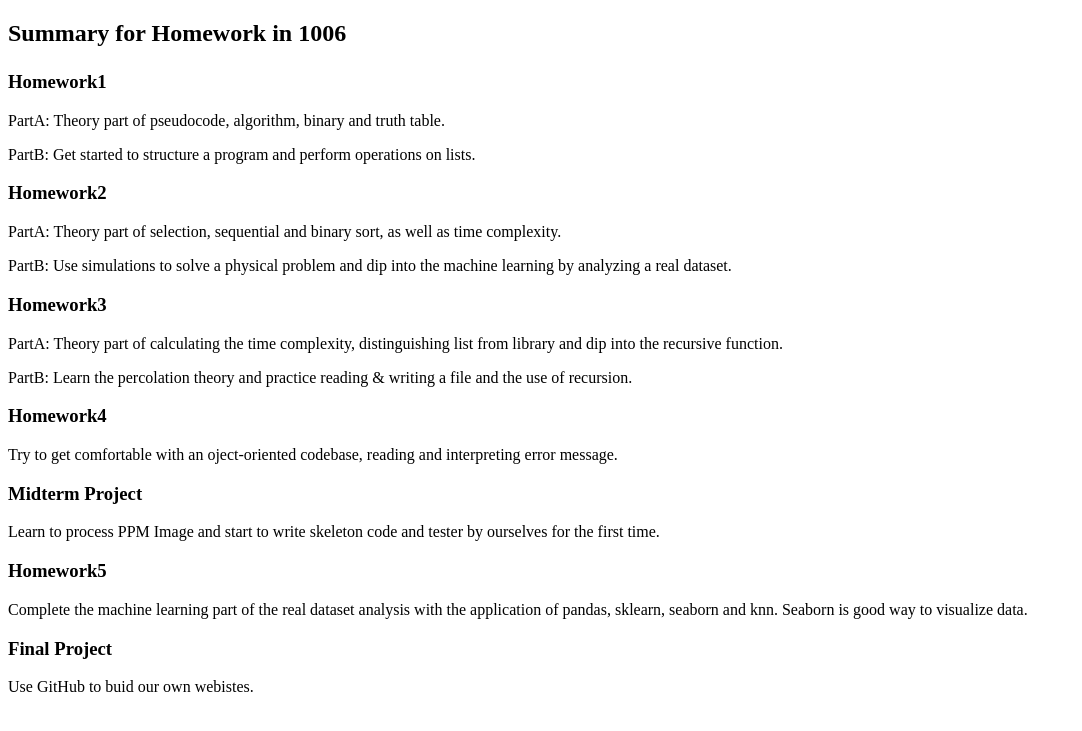
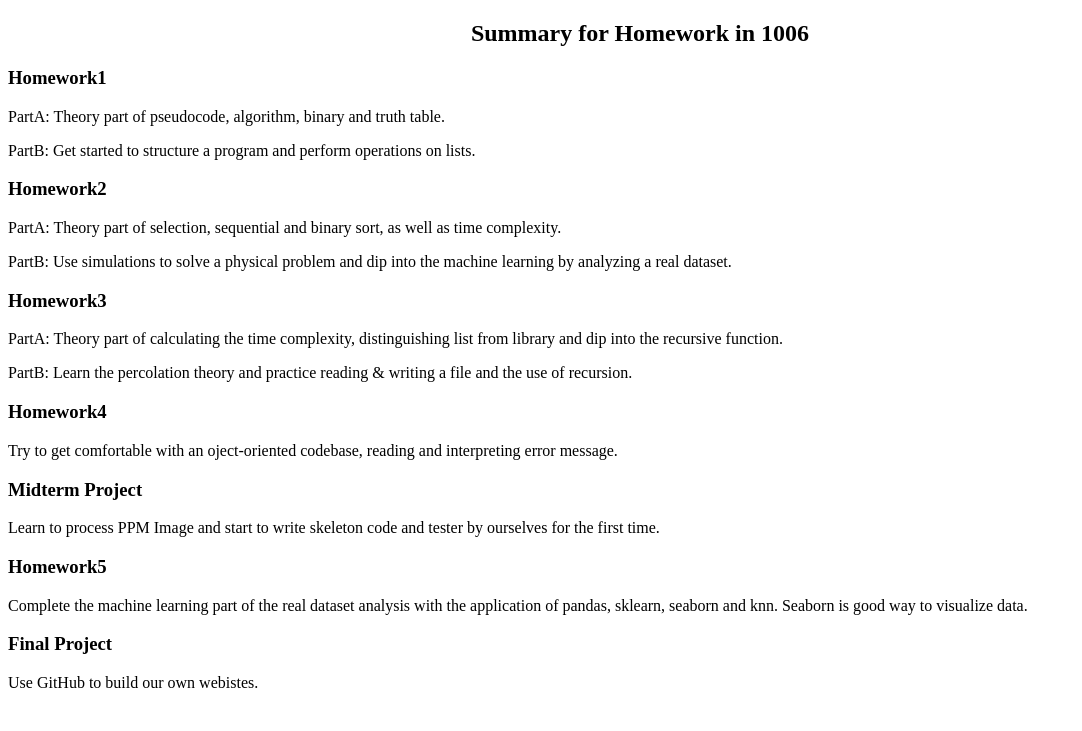
Before and after one commit to Cindy-Xian/Flask, a Flask app: page /assignments in a window 1280 px wide. Shown: the top 731 px of the page, without its empty margins (0-1082 px from the left). Run offline with Flask 2, Linux system fonts and the light colour scheme.

Commit message:
Finish Assignments Website

```diff
--- a/templates/assignments.html
+++ b/templates/assignments.html
@@ -5,8 +5,10 @@
         <title>Home</title>
     <head>
     <body>
+        <div style="text-align:center">
+            <span><h2>Summary for Homework in 1006</h2></span>
+        </div>
         <div>
-            <p><h2>Summary for Homework in 1006</p></h2>
             <p><h3>Homework1</h3></p>
             <p>PartA: Theory part of pseudocode, algorithm, binary and truth table.</p>
             <p>PartB: Get started to structure a program and perform operations on lists.</p>
@@ -31,7 +33,7 @@
                 the application of pandas, sklearn, seaborn and knn. Seaborn is good way
                 to visualize data.</p>
             <p><h3>Final Project</h3></p>
-            <p>Use GitHub to buid our own webistes.</p>
+            <p>Use GitHub to build our own webistes.</p>
         </div>
     </body>
 </html>
```
